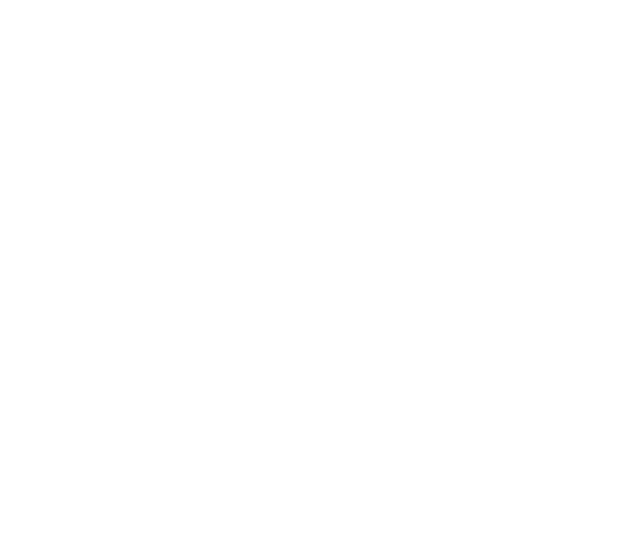
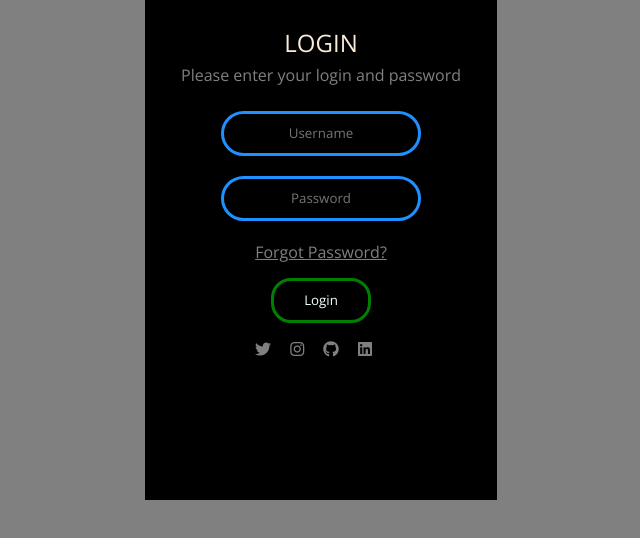
Before and after one commit to cemalsezer/Html-Css-Projects, a plain HTML site: page 05_Login-Form/index.html in a window 1280 px wide. Shown: the whole page, without its empty margins (319-959 px from the left). Drawn offline with nearby package versions, Linux system fonts and the light colour scheme.

Commit message:
project is done

```diff
--- a/05_Login-Form/css/main.css
+++ b/05_Login-Form/css/main.css
@@ -0,0 +1,88 @@
+*{
+    padding: 0;
+    margin: 0;
+    box-sizing: border-box;
+    font-family: 'Open Sans', sans-serif;
+}
+
+
+body{
+    background-color: gray;
+    display: flex;
+    align-items: center;
+    justify-content: center;
+
+}
+.container{
+    background-color: black;
+    padding: 2%;
+    color: antiquewhite;
+    max-width: 40%;
+    height: 500px;
+}
+
+.text-login{
+    text-align: center;
+    font-size: 1.5em;
+    margin-bottom: 5px;
+}
+.text-info{
+    text-align: center;
+    color: gray;
+    margin-bottom: 15px;
+}
+input{
+    background-color: black;
+    margin: 10px 50px;
+    text-align: center;
+    width: 200px;
+    height: 45px;
+    border: 3px solid dodgerblue;
+    border-radius: 25px;
+    padding: 8px;
+}
+input:hover{
+    background-color: aliceblue;
+    color: black;
+    border: 5px solid dodgerblue ;
+}
+.psd-input{
+    margin-bottom: 20px;
+}
+.btn-login{
+    background-color: black;
+    color: azure;
+    margin: 5px 100px;
+    width: 100px;
+    height: 45px;
+    border: 3px solid green;
+    border-radius: 20px;
+    padding: 8px;
+}
+button:hover{
+    background-color: aliceblue;
+    color: black;
+    border: 4px solid green ;
+
+}
+.container p a{
+    color: gray;
+}
+.container p a:hover{
+    color: azure;
+}
+.forgot{
+    text-align: center;
+    margin-bottom: 10px;
+}
+.social-media{
+    margin: 10px;
+    text-align: center;
+}
+.social-media a{
+    text-decoration: none;
+}
+
+.social-media i{
+    margin-right: 15px;
+}
--- a/05_Login-Form/index.html
+++ b/05_Login-Form/index.html
@@ -4,9 +4,41 @@
     <meta charset="UTF-8">
     <meta http-equiv="X-UA-Compatible" content="IE=edge">
     <meta name="viewport" content="width=device-width, initial-scale=1.0">
+    <link rel="stylesheet" href="css/main.css">
+    <!--FONT AWESOME-->
+    <link rel="stylesheet" href="https://cdnjs.cloudflare.com/ajax/libs/font-awesome/6.0.0/css/all.min.css" integrity="sha512-9usAa10IRO0HhonpyAIVpjrylPvoDwiPUiKdWk5t3PyolY1cOd4DSE0Ga+ri4AuTroPR5aQvXU9xC6qOPnzFeg==" crossorigin="anonymous" referrerpolicy="no-referrer" />
+    <!--GOOGLE FONTS-->
+    <link rel="preconnect" href="https://fonts.googleapis.com">
+<link rel="preconnect" href="https://fonts.gstatic.com" crossorigin>
+<link href="https://fonts.googleapis.com/css2?family=Open+Sans:wght@300;400&display=swap" rel="stylesheet">
     <title>Document</title>
 </head>
 <body>
+   <div class="container">
+       <form action="">
+           <p class="text-login">LOGIN</p>
+           <p class="text-info">Please enter your login and password</p>
+           <input type="text" name="username" id="usName"placeholder="Username"><br>
+           <input class="psd-input" type="text" name="password" id="psd" placeholder="Password"><br>
+           <p class="forgot"><a href="">Forgot Password?</a></p>
+           <button class="btn-login">Login</button>
+            <p class="social-media">
+                <a href="https://twitter.com/cemalsezerx" target="_blank">
+                    <i class="fab fa-twitter"></i>
+                </a>
+                <a href="https://www.instagram.com/cemalsezerx/" target="_blank">
+                    <i class="fab fa-instagram"></i>
+                </a>
+                <a href="https://github.com/cemalsezer" target="_blank">
+                    <i class="fab fa-github"></i>
+                </a>
+                <a href="https://www.linkedin.com/in/cemal-sezer/" target="_blank">
+                    <i class="fab fa-linkedin"></i>
+                </a>
 
+            </p>
+
+       </form>
+   </div>
 </body>
 </html>
```
Also changed, not shown: 05_Login-Form/img/login.PNG (added).
